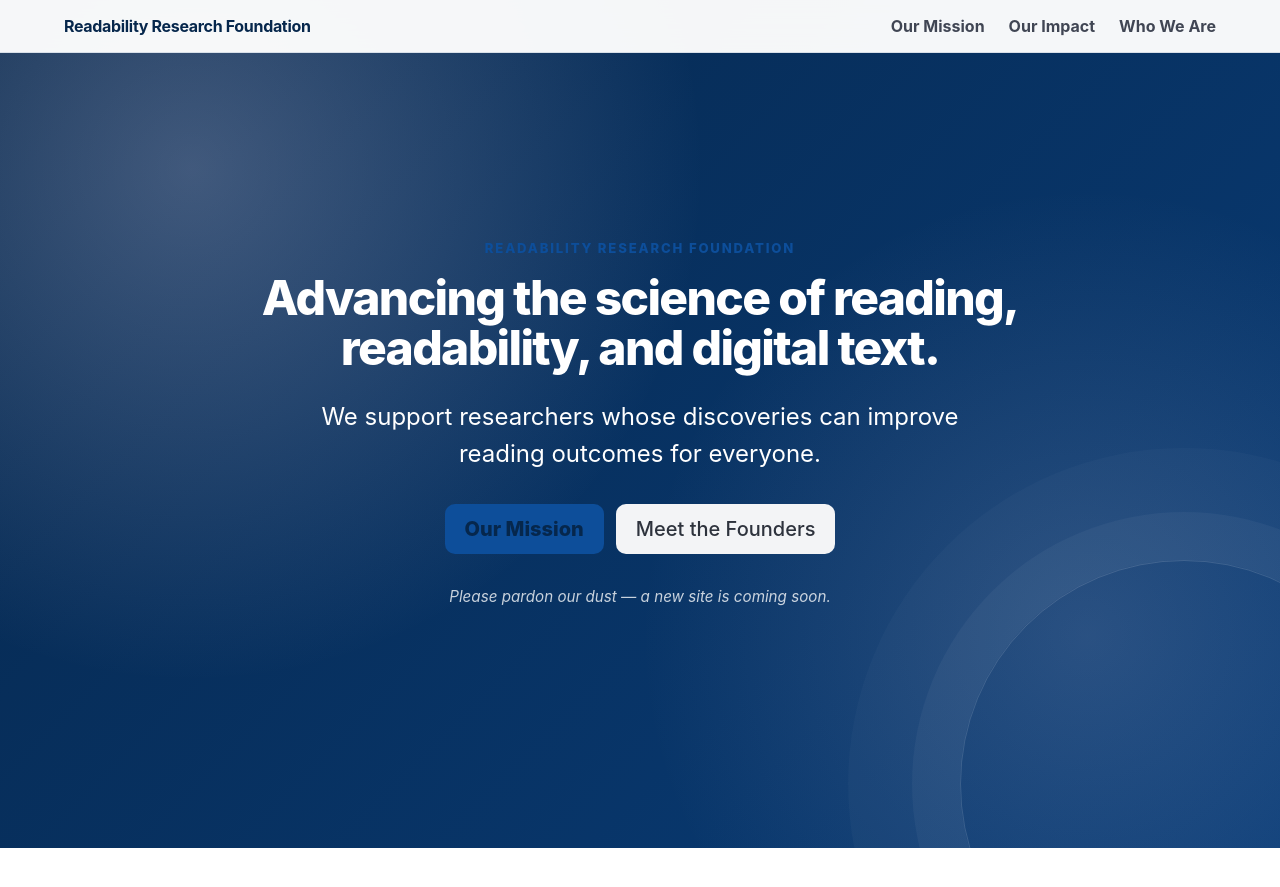
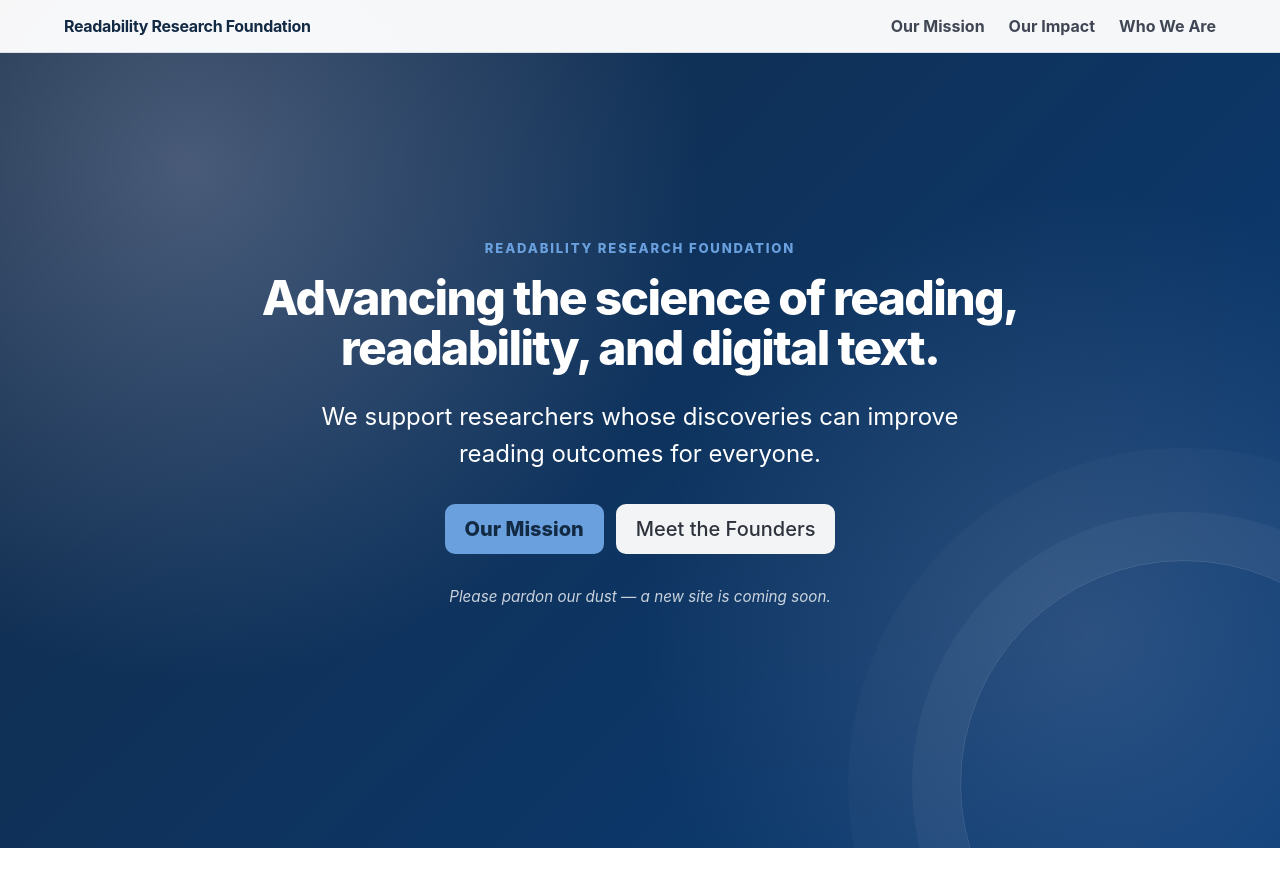
Before and after one commit to Readability-Research-Foundation/web, a Jekyll site: the page built from index.md, in a window 1280 px wide and 900 px high. Shown: the top 887 px of the window. Built offline with Jekyll 4.4.1, drawn with Linux system fonts in a browser that asks for light colours.

Commit message:
blue pallette

```diff
--- a/assets/css/style.css
+++ b/assets/css/style.css
@@ -2,9 +2,9 @@
   color-scheme: light;
 
   --rrf-purple: #093c77;
-  --rrf-purple-dark: #06274c;
-  --rrf-lavender: #0d4e9a;
-  --rrf-lavender-light: rgb(26, 99, 193);
+  --rrf-purple-dark: #132A45;
+  --rrf-lavender: #6AA0DE;
+  --rrf-lavender-light: #ADD3FF;
   --rrf-ink: #24212b;
   --rrf-muted: #696273;
   --rrf-white: #ffffff;
```
